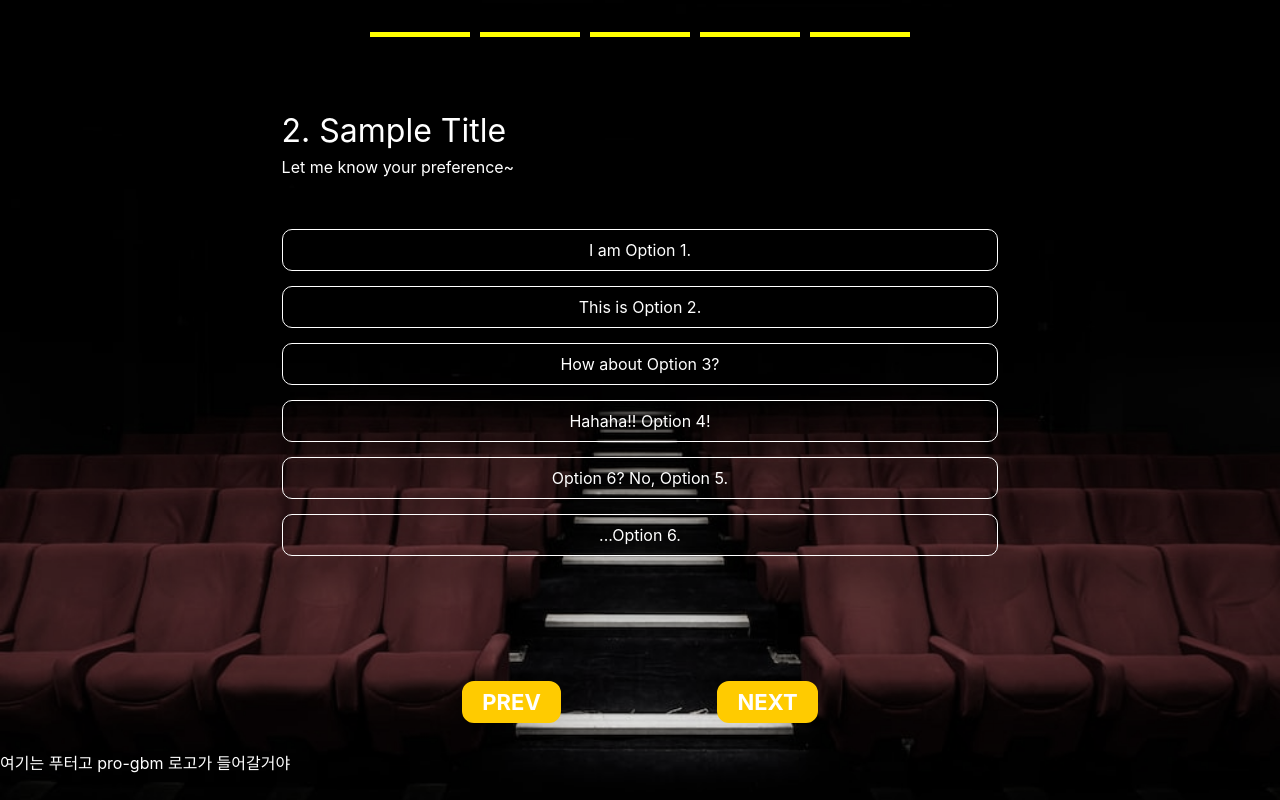
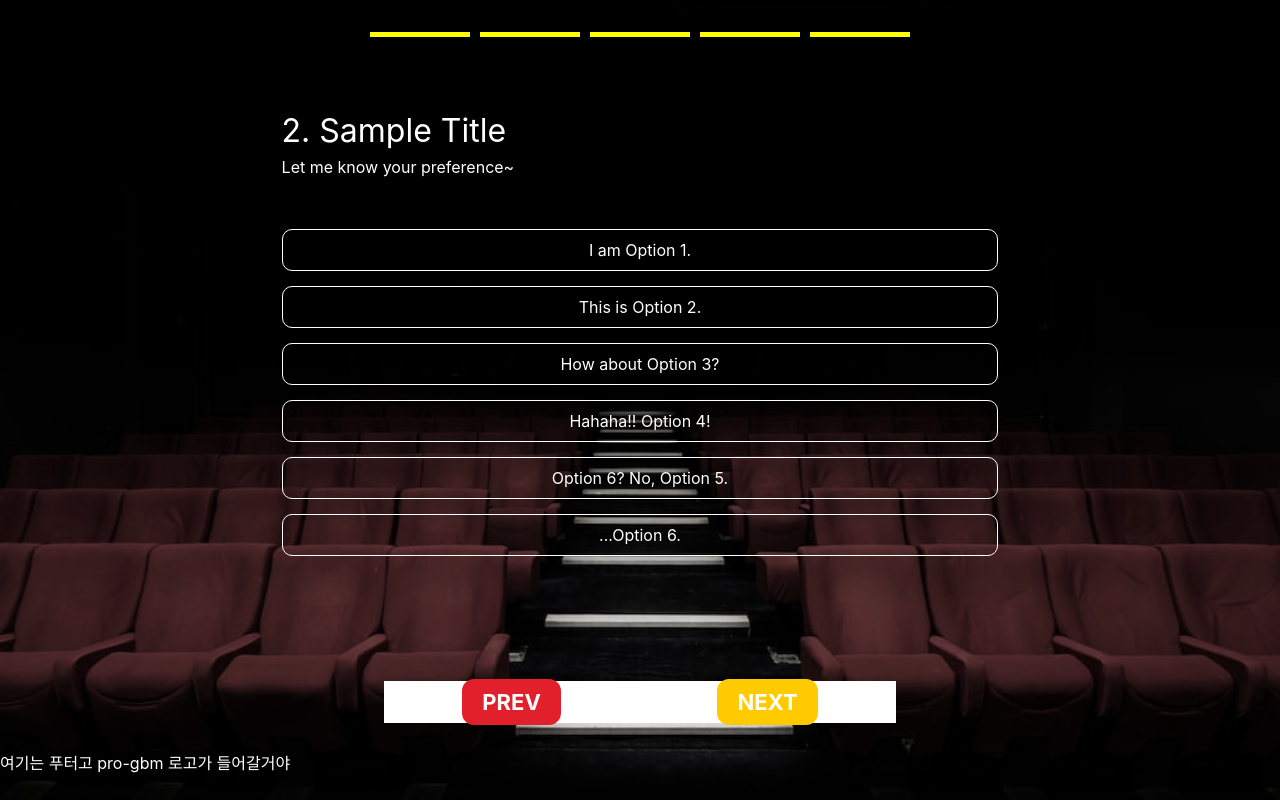
Before and after one commit to pro-gbm/Moogle, a React (Create React App) app in the folder frontend/: page /survey in a window 1280 px wide. Built offline with nearby package versions, Linux system fonts and the light colour scheme.

Commit message:
[DESIGN #33] apply emotion for css

```diff
--- a/frontend/package.json
+++ b/frontend/package.json
@@ -3,6 +3,7 @@
   "version": "0.1.0",
   "private": true,
   "dependencies": {
+    "@emotion/react": "^11.10.6",
     "@testing-library/jest-dom": "^5.16.5",
     "@testing-library/react": "^13.3.0",
     "@testing-library/user-event": "^13.5.0",
--- a/frontend/src/components/survey/Option.jsx
+++ b/frontend/src/components/survey/Option.jsx
@@ -1,25 +1,24 @@
+/** @jsxImportSource @emotion/react */
+import { css } from "@emotion/react";
+
+const option = css({
+  color: "#FFF",
+  border: "1px solid #FFF",
+  borderRadius: "10px",
+  height: "2.5rem",
+  marginLeft: "15%",
+  marginRight: "15%",
+  marginTop: "15px",
+  marginBottom: "15px",
+  display: "flex",
+  alignItems: "center",
+  justifyContent: "center",
+});
+
 function Option(props) {
   const { data } = props;
 
-  return (
-    <div
-      style={{
-        color: '#FFF',
-        border: '1px solid #FFF',
-        borderRadius: '10px',
-        height: '2.5rem',
-        marginLeft: '15%',
-        marginRight: '15%',
-        marginTop: '15px',
-        marginBottom: '15px',
-        display: 'flex',
-        alignItems: 'center',
-        justifyContent: 'center',
-      }}
-    >
-      {data}
-    </div>
-  );
+  return <div css={option}>{data}</div>;
 }
 
 export default Option;
--- a/frontend/src/components/survey/Stepper.jsx
+++ b/frontend/src/components/survey/Stepper.jsx
@@ -1,17 +1,17 @@
+/** @jsxImportSource @emotion/react */
+import { css } from "@emotion/react";
+
+const stepper = css({
+  backgroundColor: "yellow",
+  marginLeft: "5px",
+  marginRight: "5px",
+  width: "10vw",
+  minWidth: "50px",
+  maxWidth: "100px",
+  height: "5px",
+});
 function Stepper() {
-  return (
-    <div
-      style={{
-        backgroundColor: 'yellow',
-        marginLeft: '5px',
-        marginRight: '5px',
-        width: '10vw',
-        minWidth: '50px',
-        maxWidth: '100px',
-        height: '5px',
-      }}
-    ></div>
-  );
+  return <div css={stepper}></div>;
 }
 
 export default Stepper;
--- a/frontend/src/components/survey/SurveyFooter.jsx
+++ b/frontend/src/components/survey/SurveyFooter.jsx
@@ -1,19 +1,18 @@
-import { CONST } from '../../constants';
+/** @jsxImportSource @emotion/react */
+import { css } from "@emotion/react";
+
+import { CONST } from "../../constants";
+
+const footer = css({
+  height: CONST.FOOTERHEIGHT,
+  width: "100%",
+  color: "#FFF",
+  display: "flex",
+  alignItems: "center",
+});
 
 function SurveyFooter() {
-  return (
-    <div
-      style={{
-        height: CONST.FOOTERHEIGHT,
-        width: '100%',
-        color: '#FFF',
-        display: 'flex',
-        alignItems: 'center',
-      }}
-    >
-      여기는 푸터고 pro-gbm 로고가 들어갈거야
-    </div>
-  );
+  return <div css={footer}>여기는 푸터고 pro-gbm 로고가 들어갈거야</div>;
 }
 
 export default SurveyFooter;
--- a/frontend/src/components/survey/SurveyHeader.jsx
+++ b/frontend/src/components/survey/SurveyHeader.jsx
@@ -1,10 +1,21 @@
-import Stepper from './Stepper';
-import { CONST } from '../../constants';
+/** @jsxImportSource @emotion/react */
+import { css } from "@emotion/react";
+
+import Stepper from "./Stepper";
+import { CONST } from "../../constants";
+
+const header = css({
+  height: CONST.HEADERHEIGHT,
+  ".steppers": {
+    marginTop: CONST.HEADERHEIGHT * 0.4,
+    display: "flex",
+  },
+});
 
 function SurveyHeader() {
   return (
-    <div style={{ height: CONST.HEADERHEIGHT }}>
-      <div style={{ marginTop: CONST.HEADERHEIGHT * 0.4, display: 'flex' }}>
+    <div css={header}>
+      <div className="steppers">
         <Stepper />
         <Stepper />
         <Stepper />
--- a/frontend/src/components/survey/SurveyMain.jsx
+++ b/frontend/src/components/survey/SurveyMain.jsx
@@ -1,47 +1,61 @@
-import Button from '../common/Button';
-import Option from './Option';
+/** @jsxImportSource @emotion/react */
+import { css } from "@emotion/react";
+
+import Button from "../common/Button";
+import Option from "./Option";
+
+const surveyMain = css({
+  width: "80%",
+  height: "100%",
+  marginTop: "50px",
+  display: "flex",
+  flexDirection: "column",
+  justifyContent: "space-between",
+  color: "#FFF",
+  ".title": {
+    fontSize: "2rem",
+    marginLeft: "15%",
+    marginRight: "15%",
+  },
+  ".description": {
+    marginLeft: "15%",
+    marginRight: "15%",
+    marginBottom: "30px",
+  },
+  ".options": {
+    minHeight: "75%",
+    maxHeight: "80%",
+  },
+});
+
+const buttonArea = css({
+  height: "7%",
+  marginLeft: "25%",
+  marginRight: "25%",
+  display: "flex",
+  justifyContent: "space-around",
+  alignItems: "center",
+  backgroundColor: "#FFF",
+});
 
 function SurveyMain(props) {
   const { data } = props;
 
   return (
-    <div
-      style={{
-        width: '80%',
-        height: '100%',
-        marginTop: '50px',
-        display: 'flex',
-        flexDirection: 'column',
-        justifyContent: 'space-between',
-        color: '#FFF',
-      }}
-    >
-      <div style={{ fontSize: '2rem', marginLeft: '15%', marginRight: '15%' }}>
+    <div css={surveyMain}>
+      <div className="title">
         {data.id}. {data.title}
       </div>
-      <div
-        style={{ marginLeft: '15%', marginRight: '15%', marginBottom: '30px' }}
-      >
-        {data.description}
-      </div>
-      <div style={{ minHeight: '75%', maxHeight: '80%' }}>
+      <div className="description">{data.description}</div>
+      <div className="options">
         {data.options.map((option, index) => (
           <Option key={`${option.id}-${index}`} data={option} />
         ))}
       </div>
-      <div
-        style={{
-          height: '7%',
-          marginLeft: '25%',
-          marginRight: '25%',
-          display: 'flex',
-          justifyContent: 'space-around',
-          // backgroundColor: '#FFF',
-        }}
-      >
+      <div css={buttonArea}>
         <Button
-          color="default"
-          size="medium"
+          color="warning"
+          size="large"
           value="Prev"
           variant="filled"
           iconPosition="back"
--- a/frontend/src/view/AppSurvey.jsx
+++ b/frontend/src/view/AppSurvey.jsx
@@ -1,22 +1,25 @@
-import SurveyHeader from '../components/survey/SurveyHeader';
-import SurveyMain from '../components/survey/SurveyMain';
-import SurveyFooter from '../components/survey/SurveyFooter';
+/** @jsxImportSource @emotion/react */
+import { css } from "@emotion/react";
 
-import { _data } from '../data';
+import SurveyHeader from "../components/survey/SurveyHeader";
+import SurveyMain from "../components/survey/SurveyMain";
+import SurveyFooter from "../components/survey/SurveyFooter";
+
+import { _data } from "../data";
+
+const surveyStyle = css({
+  display: "flex",
+  flexDirection: "column",
+  alignItems: "center",
+  justifyContent: "space-between",
+  height: "100%",
+});
 
 function AppSurvey() {
   const data = _data[1];
 
   return (
-    <div
-      style={{
-        display: 'flex',
-        flexDirection: 'column',
-        alignItems: 'center',
-        justifyContent: 'space-between',
-        height: '100%',
-      }}
-    >
+    <div css={surveyStyle}>
       <SurveyHeader />
       <SurveyMain data={data} />
       <SurveyFooter />
```
Also changed, not shown: 1 other file (tests, documents, lock files or other folders).
